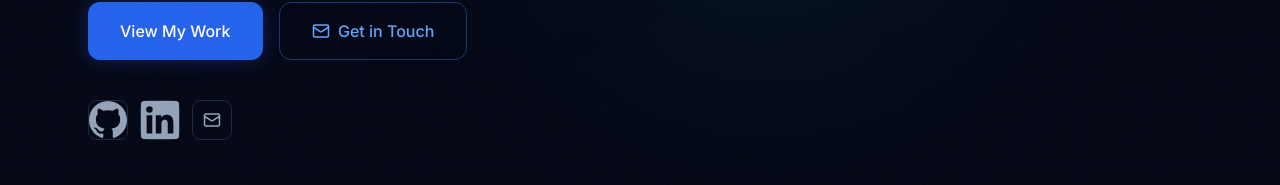
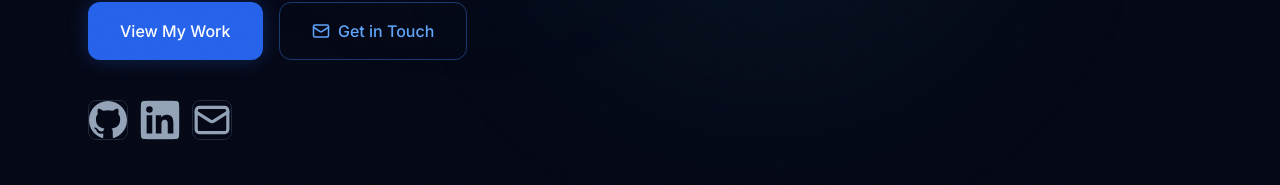
Before and after one commit to Abdelmassih2002/abdelmassih-gad, a React (Vite) app: page / in a window 1280 px wide. Shown: the part 615-800 px from the top of the page. Built offline with nearby package versions, Linux system fonts and the light colour scheme.

Commit message:
feat: add MailIcon component and update social links to include email icon

```diff
--- a/src/components/layout/Footer.tsx
+++ b/src/components/layout/Footer.tsx
@@ -34,11 +34,6 @@ export function Footer() {
 
         <div className="mt-8 flex flex-col items-center justify-between gap-4 border-t border-border pt-8 text-sm text-text-muted sm:flex-row">
           <p>&copy; {new Date().getFullYear()} Abdelmassih Gad. All rights reserved.</p>
-          <p>
-            Built with{' '}
-            <span className="text-accent">React</span> +{' '}
-            <span className="text-accent">Tailwind CSS</span>
-          </p>
         </div>
       </div>
     </footer>
--- a/src/components/sections/Contact.tsx
+++ b/src/components/sections/Contact.tsx
@@ -1,7 +1,7 @@
 import { useState } from 'react';
 import { motion, useReducedMotion } from 'framer-motion';
 import { Send, Mail, Phone, MapPin } from 'lucide-react';
-import { GithubIcon, LinkedinIcon } from '@/components/ui/Icons';
+import { GithubIcon, LinkedinIcon, MailIcon } from '@/components/ui/Icons';
 import { socialLinks, email, phone, location } from '@/data/socials';
 import { SectionHeading } from '@/components/ui/SectionHeading';
 import { GlowCard } from '@/components/ui/GlowCard';
@@ -17,6 +17,7 @@ const contactInfo = [
 function SocialIconByName({ name, className }: { name: string; className?: string }) {
   if (name === 'GitHub') return <GithubIcon className={className} />;
   if (name === 'LinkedIn') return <LinkedinIcon className={className} />;
+  if (name === 'Email') return <MailIcon className={className} />;
   return null;
 }
 
--- a/src/components/ui/Icons.tsx
+++ b/src/components/ui/Icons.tsx
@@ -17,3 +17,12 @@ export function LinkedinIcon(props: IconProps) {
     </svg>
   );
 }
+
+export function MailIcon(props: IconProps) {
+  return (
+    <svg viewBox="0 0 24 24" fill="none" stroke="currentColor" strokeWidth="2" strokeLinecap="round" strokeLinejoin="round" aria-hidden="true" {...props}>
+      <rect width="20" height="16" x="2" y="4" rx="2" />
+      <path d="m22 7-8.97 5.7a1.94 1.94 0 0 1-2.06 0L2 7" />
+    </svg>
+  );
+}
--- a/src/data/socials.ts
+++ b/src/data/socials.ts
@@ -1,5 +1,4 @@
-import { Mail } from 'lucide-react';
-import { GithubIcon, LinkedinIcon } from '@/components/ui/Icons';
+import { GithubIcon, LinkedinIcon, MailIcon } from '@/components/ui/Icons';
 import type { ComponentType, SVGProps } from 'react';
 
 export interface SocialLink {
@@ -11,7 +10,7 @@ export interface SocialLink {
 export const socialLinks: SocialLink[] = [
   { name: 'GitHub', url: 'https://github.com/Abdelmassih2002', icon: GithubIcon },
   { name: 'LinkedIn', url: 'https://www.linkedin.com/in/abdelmassih-gad/', icon: LinkedinIcon },
-  { name: 'Email', url: 'mailto:abdelmassihramsis@gmail.com', icon: Mail },
+  { name: 'Email', url: 'mailto:abdelmassihramsis@gmail.com', icon: MailIcon },
 ];
 
 export const email = 'abdelmassihramsis@gmail.com';
```
